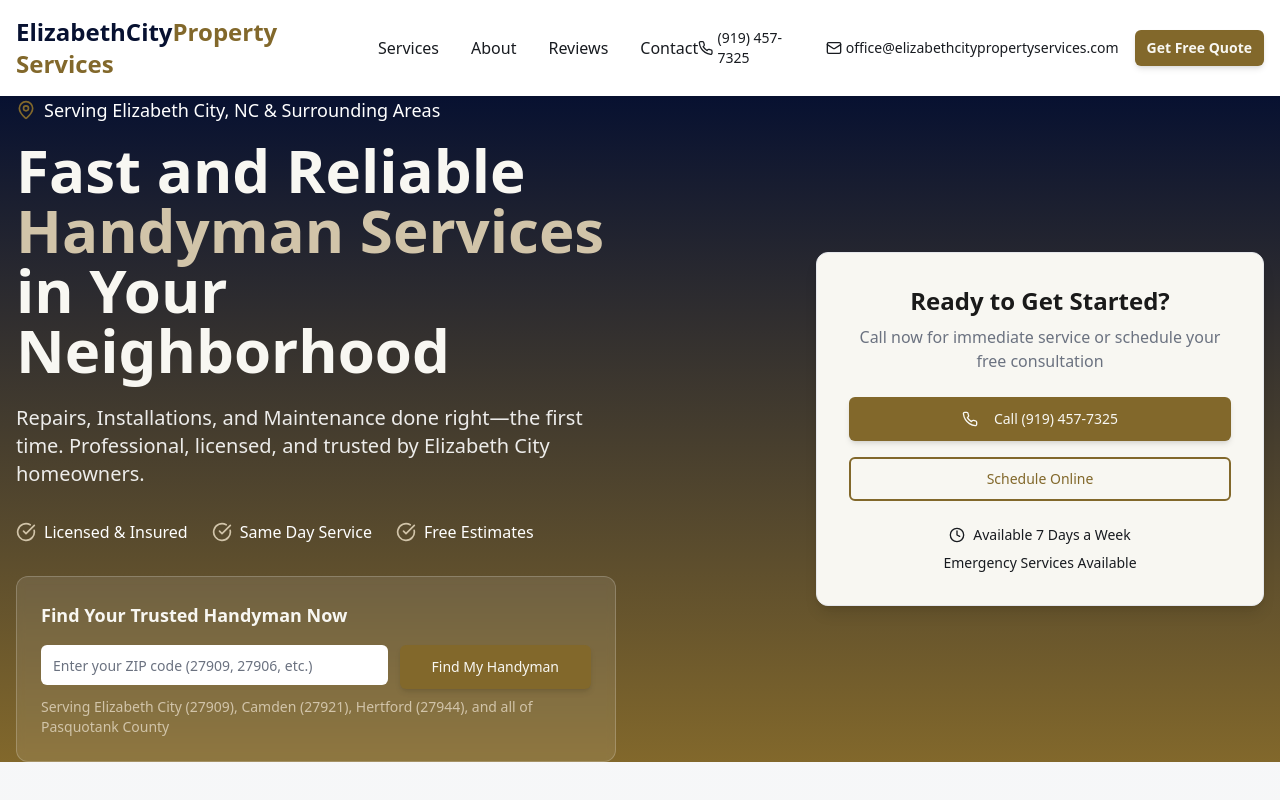
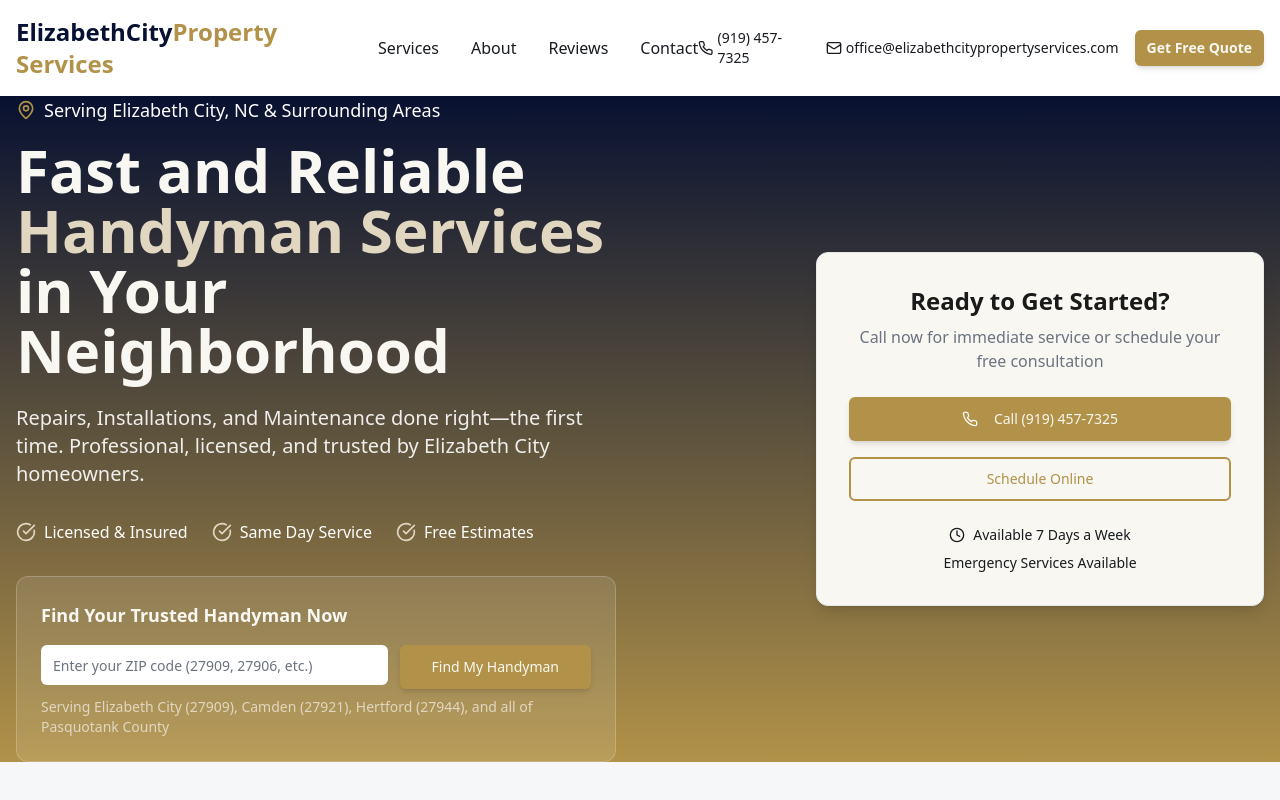
Before and after one commit to itsnickphillips/elizabeth-city-handy-hub, a React (Vite) app: page / in a window 1280 px wide. Shown: the top 800 px of the page. Built offline with nearby package versions, Linux system fonts and the light colour scheme.

Commit message:
Refine accent colors
Update accent colors to a richer bronze and softer champagne. Replace #7C6631 with #B08A46 and #CFC4AE with #E3D9C3. Ensure smooth gradient transitions and maintain text readability with updated contrast ratios.

```diff
--- a/src/components/ui/button.tsx
+++ b/src/components/ui/button.tsx
@@ -10,10 +10,10 @@ const buttonVariants = cva(
     variants: {
       variant: {
         default: "bg-primary text-primary-foreground hover:bg-primary/90 shadow-md hover:shadow-lg",
-        primary: "bg-secondary text-secondary-foreground hover:bg-secondary/90 shadow-md hover:shadow-lg focus:outline-none focus:ring-2 focus:ring-accent",
-        cta: "bg-secondary text-secondary-foreground hover:bg-secondary/90 shadow-md hover:shadow-lg transform hover:scale-105 font-semibold focus:outline-none focus:ring-2 focus:ring-accent",
+        primary: "bg-secondary text-secondary-foreground hover:bg-secondary/90 shadow-md hover:shadow-lg focus:outline-none focus:ring-2 focus:ring-accent focus:ring-offset-1",
+        cta: "bg-secondary text-secondary-foreground hover:bg-secondary/90 shadow-md hover:shadow-lg transform hover:scale-105 font-semibold focus:outline-none focus:ring-2 focus:ring-accent focus:ring-offset-1",
         destructive: "bg-destructive text-destructive-foreground hover:bg-destructive/90",
-        outline: "border-2 border-secondary text-secondary bg-transparent hover:bg-secondary hover:text-secondary-foreground focus:outline-none focus:ring-2 focus:ring-accent",
+        outline: "border-2 border-secondary text-secondary bg-transparent hover:bg-secondary hover:text-secondary-foreground focus:outline-none focus:ring-2 focus:ring-accent focus:ring-offset-1",
         secondary: "bg-accent text-accent-foreground hover:bg-accent/90 border border-primary/20",
         ghost: "hover:bg-accent hover:text-accent-foreground",
         link: "text-primary underline-offset-4 hover:underline hover:text-secondary",
--- a/src/index.css
+++ b/src/index.css
@@ -10,11 +10,11 @@ All colors MUST be HSL. Color palette: Professional blue, trust orange, clean gr
 
 @layer base {
   :root {
-    /* Brand Colors - New Palette (Deep Navy + Warm Cream/Bronze) */
+    /* Brand Colors - Refined Palette (Deep Navy + Rich Bronze/Champagne) */
     --color-primary: 226 74% 11%;        /* Deep Navy #0A0F2C */
     --color-bg: 48 32% 96%;             /* Bone/Cream #F8F6F1 */
-    --color-accent: 42 50% 34%;         /* Bronze #7C6631 */
-    --color-accent-soft: 41 30% 74%;    /* Champagne #CFC4AE */
+    --color-accent: 42 42% 49%;         /* Rich Bronze Gold #B08A46 */
+    --color-accent-soft: 41 35% 82%;    /* Soft Champagne #E3D9C3 */
     --color-ink: 0 0% 10%;              /* Matte Black #1A1A1A */
 
     /* Map to existing semantic tokens */
@@ -22,11 +22,11 @@ All colors MUST be HSL. Color palette: Professional blue, trust orange, clean gr
     --primary-light: 226 74% 15%;       /* Slightly lighter navy */
     --primary-foreground: 48 32% 96%;   /* Cream text on navy */
 
-    --secondary: 42 50% 34%;            /* Bronze */
-    --secondary-light: 42 50% 40%;      /* Lighter Bronze */
+    --secondary: 42 42% 49%;            /* Rich Bronze Gold */
+    --secondary-light: 42 42% 55%;      /* Lighter Bronze Gold */
     --secondary-foreground: 48 32% 96%; /* Cream text on bronze */
 
-    --accent: 41 30% 74%;               /* Champagne */
+    --accent: 41 35% 82%;               /* Soft Champagne */
     --accent-foreground: 0 0% 10%;      /* Dark text on champagne */
 
     /* Core Colors */
@@ -62,9 +62,9 @@ All colors MUST be HSL. Color palette: Professional blue, trust orange, clean gr
 
     --radius: 0.5rem;
 
-    /* Business-specific gradients */
-    --gradient-hero: linear-gradient(180deg, hsl(var(--primary)), hsl(var(--secondary)));
-    --gradient-cta: linear-gradient(135deg, hsl(var(--secondary)), hsl(var(--secondary-light)));
+    /* Business-specific gradients - Smooth navy to bronze */
+    --gradient-hero: linear-gradient(180deg, hsl(226 74% 11%) 0%, hsl(42 42% 49%) 100%);
+    --gradient-cta: linear-gradient(135deg, hsl(42 42% 49%), hsl(42 42% 55%));
     --gradient-section: linear-gradient(180deg, hsl(var(--gray-50)), hsl(var(--background)));
 
     /* Shadows - Updated for new brand */
```
